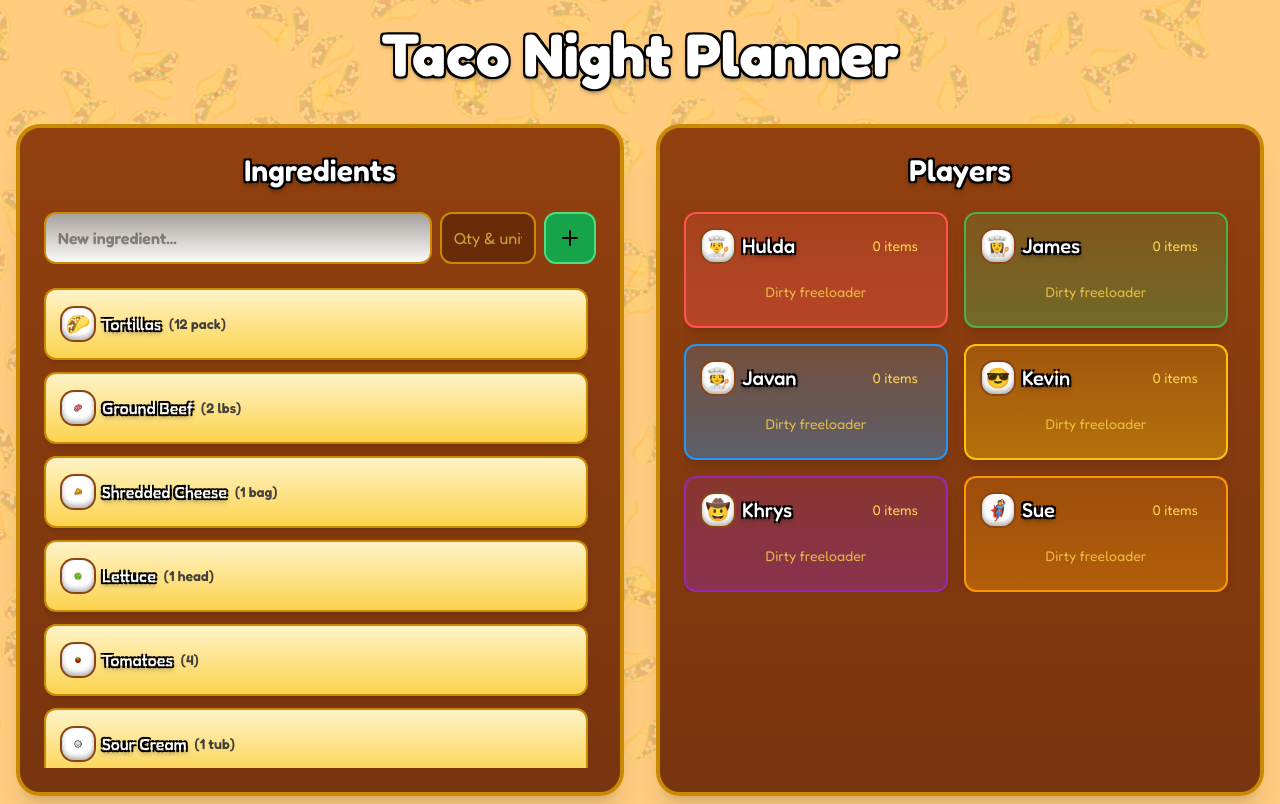
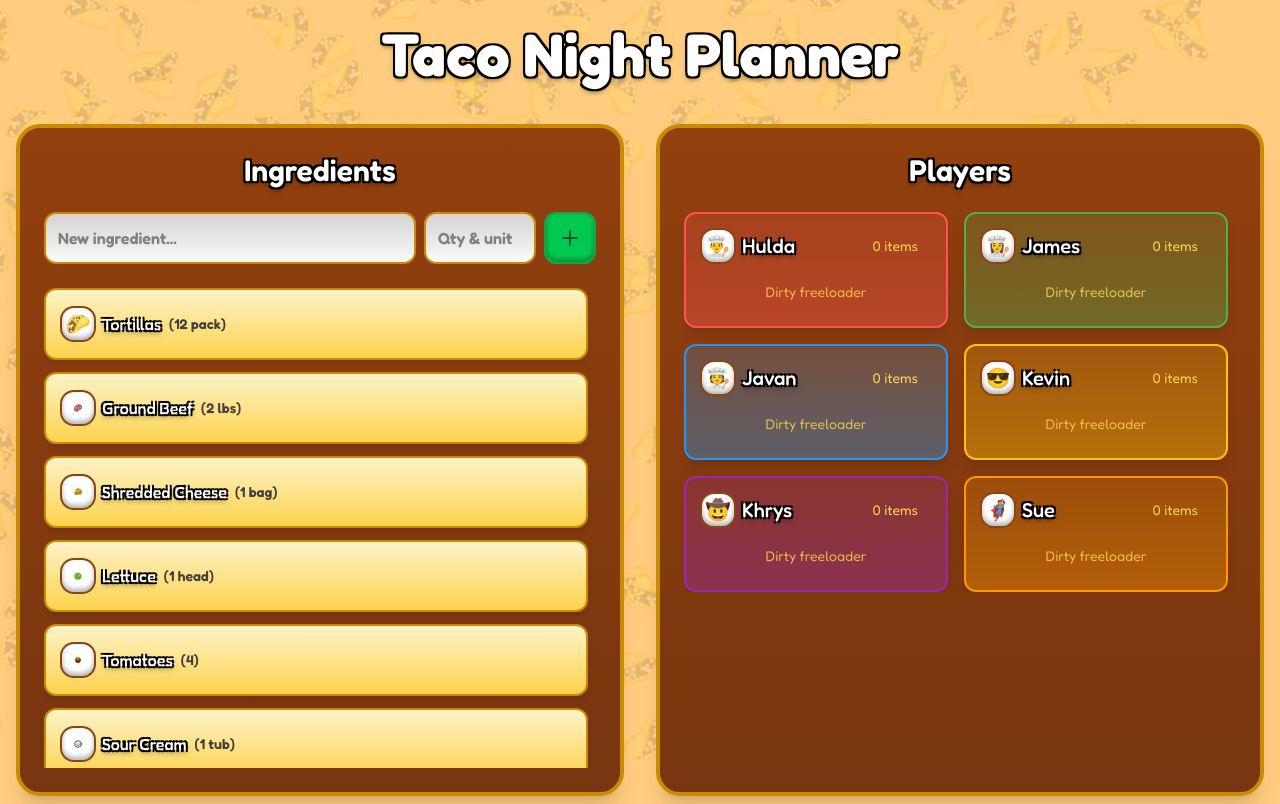
Before and after one commit to JWZY/taco-night-planner, a Next.js app: page / in a window 1280 px wide. Built offline with nearby package versions, Linux system fonts and the light colour scheme.

Commit message:
Stylistic changes

```diff
--- a/app/page.tsx
+++ b/app/page.tsx
@@ -208,18 +208,25 @@ export default function Home() {
                 value={newIngredient}
                 onChange={(e) => setNewIngredient(e.target.value)}
                 placeholder="New ingredient..."
-                className="flex-1 p-3 rounded-xl bg-gradient-to-b from-stone-400 to-stone-50 border-yellow-600 border-2 border-yellow-600 text-black placeholder-stone-800/50 font-semibold"
+                className="flex-1 p-3 rounded-xl bg-gradient-to-b from-stone-300 to-stone-50 border-yellow-600 border-2 border-yellow-600 text-stone-900 placeholder-stone-900/50 font-semibold"
               />
               <input
                 type="text"
                 value={newQuantity}
                 onChange={(e) => setNewQuantity(e.target.value)}
                 placeholder="Qty & unit"
-                className="w-24 p-3 rounded-xl bg-amber-950/50 border-2 border-yellow-600 text-white placeholder-amber-300/70"
+                className="w-28 p-3 rounded-xl bg-gradient-to-b from-stone-300 to-stone-50 border-yellow-600 border-2 border-yellow-600 text-stone-900 placeholder-stone-900/50 font-semibold"
               />
               <button
                 onClick={addIngredient}
-                className="game-button bg-green-600 hover:bg-green-500 p-3 rounded-xl border-2 border-green-400"
+                className="game-button bg-green-600 hover:bg-green-500 p-3 rounded-xl border-2 border-green-600 text-green-900"
+                style={{
+                  background: `radial-gradient(circle at 35% 25%, #00C950, #00C950)`,
+                  borderRadius: '12px',
+                  boxShadow: `
+                    inset 0 -3px 5px rgba(0, 0, 0, 0.3)
+                  `
+                }}
               >
                 <Plus className="h-6 w-6" />
               </button>
@@ -351,7 +358,7 @@ export default function Home() {
                       {/* Dropdown button */}
                       <button
                         onClick={() => setOpenDropdown(openDropdown === ingredient.id ? null : ingredient.id)}
-                        className="game-button badge-icon-button rounded-lg text-center relative p-2 flex items-center justify-center opacity-0 group-hover:opacity-100 transition-opacity duration-200"
+                        className="game-button badge-icon-button text-amber-900 rounded-lg text-center relative p-2 flex items-center justify-center opacity-0 group-hover:opacity-100 transition-opacity duration-200"
                         style={{
                           background: `radial-gradient(circle at 35% 25%, #FFC53D, #E6A700)`,
                           borderRadius: '12px',
@@ -371,7 +378,7 @@ export default function Home() {
                       {/* Delete button */}
                       <button
                         onClick={() => removeIngredient(ingredient.id)}
-                        className="game-button badge-icon-button rounded-lg text-center relative p-2 flex items-center justify-center opacity-0 group-hover:opacity-100 transition-opacity duration-200"
+                        className="game-button text-white badge-icon-button rounded-lg text-center relative p-2 flex items-center justify-center opacity-0 group-hover:opacity-100 transition-opacity duration-200"
                         style={{
                           background: `radial-gradient(circle at 35% 25%, #FF5252, #D32F2F)`,
                           borderRadius: '12px',
```
